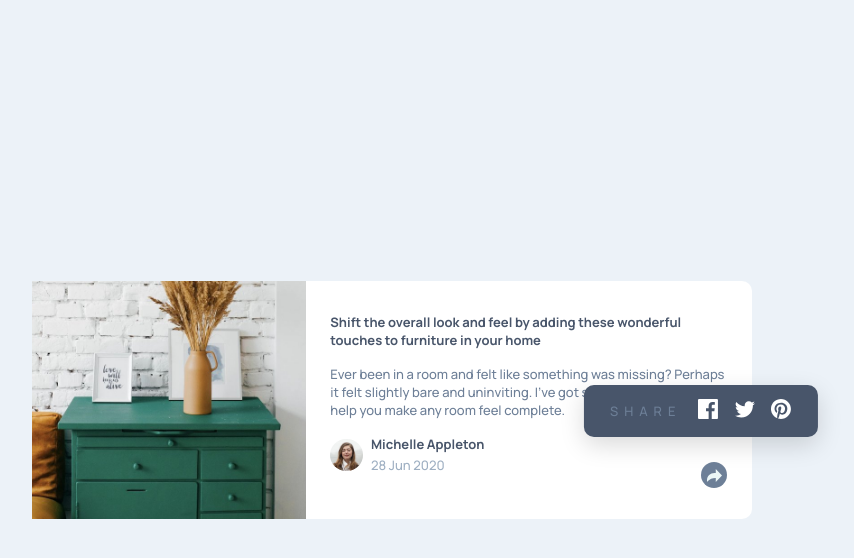
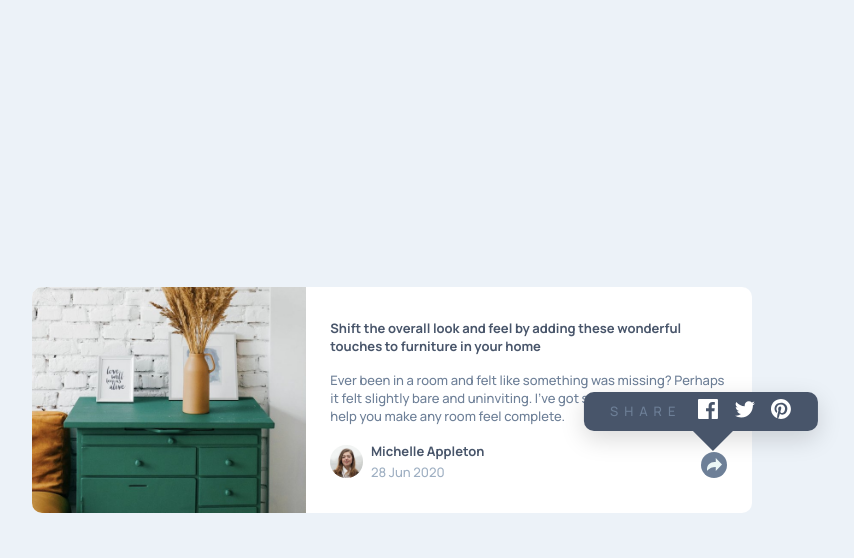
Before and after one commit to remainhumble/Article-preview-component, a plain HTML site: page index.html in a window 1280 px wide. Both pictures are taken after a click on the button 962 px from the left and 475 px from the top of the page. Shown: the whole page, without its empty margins (248-1102 px from the left). Drawn offline with Linux system fonts and the light colour scheme.

Commit message:
Won't argue with the styling rn

```diff
--- a/style.css
+++ b/style.css
@@ -27,6 +27,7 @@ p {
   max-width: 100%;
   border-radius: 10px;
   background-color: #fff;
+  overflow: hidden;
 }
 
 #drawers > img {
@@ -128,7 +129,21 @@ time {
   position: absolute;
   top: 0;
   left: 0;
-  padding-left: 1.75em;
+
+}
+
+#socials.show:after {
+  content: "";
+  position: absolute;
+  display: block;
+  width: 0;
+  z-index: 1;
+  border-style: solid;
+  border-color: #000000 transparent;
+  border-width: 20px 20px 0;
+  bottom: -20px;
+  left: 50%;
+  margin-left: -20px;
 }
 
 #socials > a {
@@ -144,10 +159,12 @@ time {
     width: 45rem;
     max-width: 100%;
     height: auto;
+    overflow: visible;
   }
 
   #drawers > img {
     height: 100%;
+    border-radius: 10px 0 0 10px;
   }
 
   #info {
@@ -167,6 +184,7 @@ time {
   #author {
     position: relative;
     z-index: 1; /* Add this line */
+    padding: 0 1.25em;
   }
   #author-info {
     display: flex;
@@ -175,7 +193,7 @@ time {
 
   #share-button {
     position: absolute;
-    top: 1.25em;
+    top: 0;
     right: 1.25em;
   }
 
@@ -194,4 +212,18 @@ time {
     background-color: hsl(217, 19%, 35%);
     align-items: center;
   }
+
+  #socials.show:after {
+    content: "";
+    position: absolute;
+    display: block;
+    width: 0;
+    z-index: 1;
+    border-style: solid;
+    border-color: hsl(217, 19%, 35%) transparent;
+    border-width: 20px 20px 0;
+    bottom: -20px;
+    left: 55%;
+    margin-left: -20px;
+  }
 }
```
